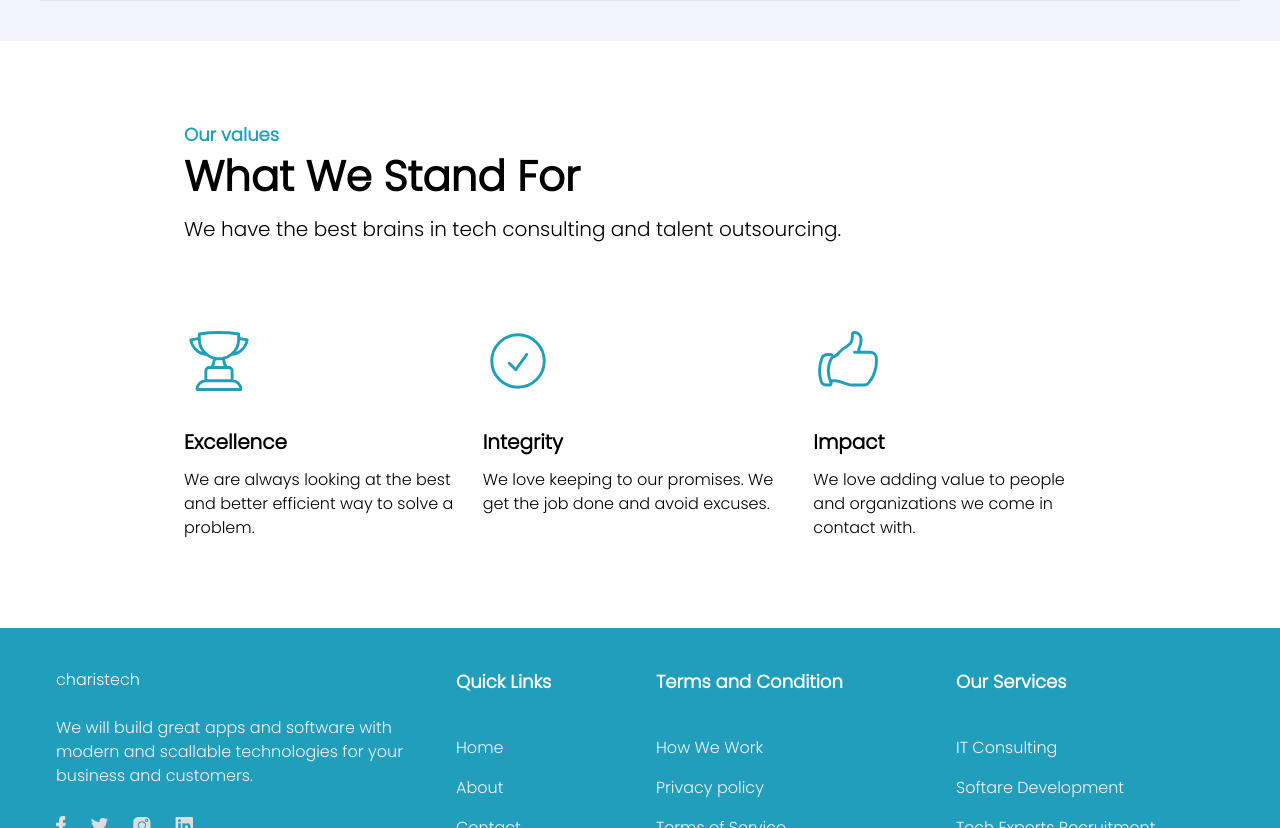
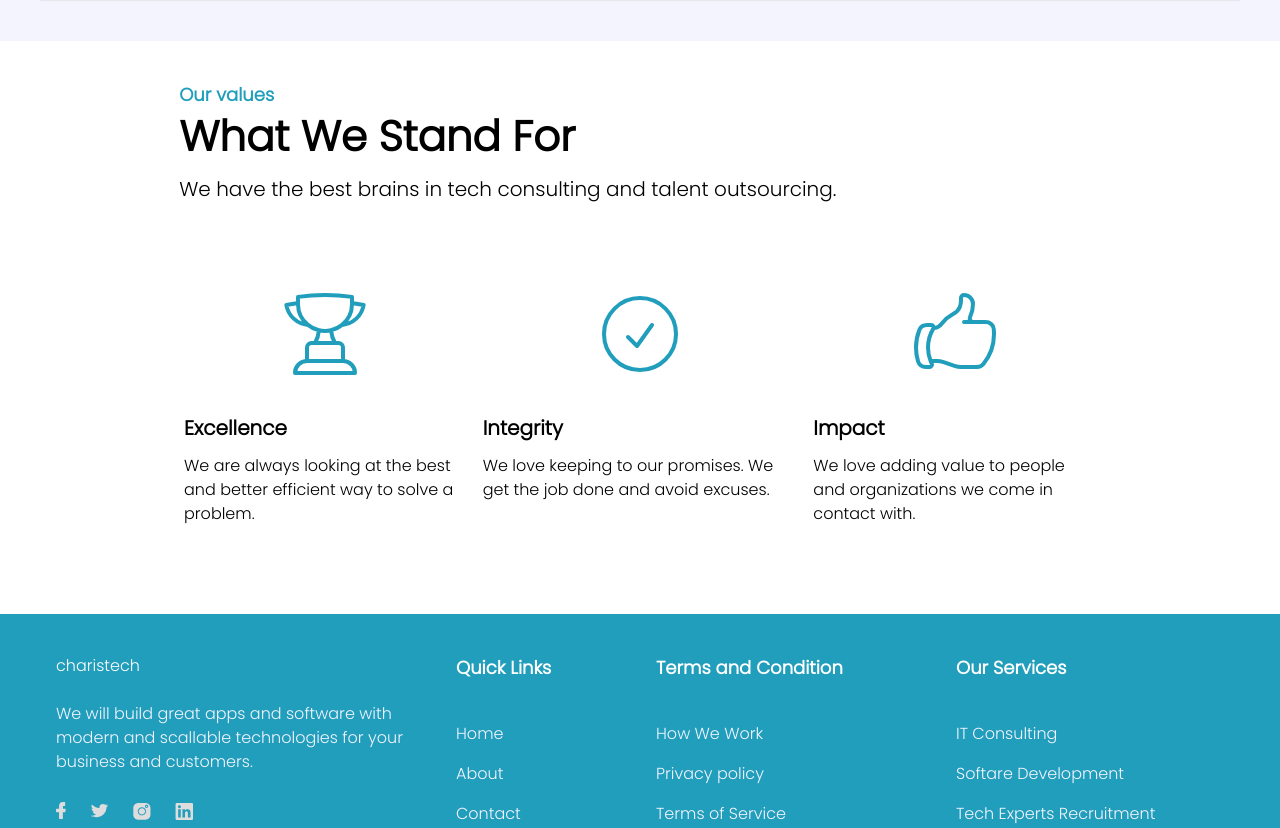
Before and after one commit to Adedamola-Adeyemo/charistech, a website: page about.html in a window 1280 px wide. Shown: the part 840-1668 px from the top of the page. Drawn offline with nearby package versions, Linux system fonts and the light colour scheme.

```diff
--- a/about.html
+++ b/about.html
@@ -212,10 +212,10 @@
           </div>
         </div>
       </div>
-    </section>
+    </section class="p-10">
     <!-- ====== About Section End -->
-          <div class="w-full pt-10 px-10 pb-0">
-            <div class="text-center w-[80%] md:p-10 md:pl-[12%] md:text-left">
+          <div class="w-full">
+            <div class="text-center p-10 md:pl-[14%] md:text-left">
               <span class="mb-2 block text-lg font-semibold text-charisBlue">
                 Our values
               </span>
@@ -234,11 +234,11 @@
         </div>
 
         <!--Core values-->
-        <div class="flex flex-wrap p-10 w-[80%] mx-auto justify-center">
+        <div class="flex flex-wrap text-center md:text-left p-10 w-full md:w-[80%] mx-auto justify-center">
           <div class="w-full px-4  md:w-1/3">
             <div class="wow fadeInUp group mb-12 bg-white" data-wow-delay=".1s">
               <div
-                class="relative z-10 mb-8 flex h-[70px] w-[70px] items-center justify-center rounded-2xl bg-primary"
+                class="relative z-10 mb-8 flex items-center justify-center md:justify-left rounded-2xl bg-primary"
               >
                 <span
                   class="absolute top-0 left-0 z-[-1] mb-8 flex h-[70px] w-[70px] rotate-[25deg] items-center justify-center rounded-2xl bg-primary bg-opacity-20 duration-300 group-hover:rotate-45"
@@ -265,7 +265,7 @@
               data-wow-delay=".15s"
             >
               <div
-                class="relative z-10 mb-8 flex h-[70px] w-[70px] items-center justify-center rounded-2xl bg-primary"
+                class="relative z-10 mb-8 flex items-center justify-center md:justify-left rounded-2xl bg-primary"
               >
                 <span
                   class="absolute top-0 left-0 z-[-1] mb-8 flex h-[70px] w-[70px] rotate-[25deg] items-center justify-center rounded-2xl bg-primary bg-opacity-20 duration-300 group-hover:rotate-45"
@@ -286,11 +286,9 @@
           <div class="w-full px-4 md:w-1/3">
             <div class="wow fadeInUp group mb-12 bg-white" data-wow-delay=".2s">
               <div
-                class="relative z-10 mb-8 flex h-[70px] w-[70px] items-center justify-center rounded-2xl bg-primary"
+                class="relative z-10 mb-8 flex items-center justify-center md:justify-left"
               >
-                <span
-                  class="absolute top-0 left-0 z-[-1] mb-8 flex h-[70px] w-[70px] rotate-[25deg] items-center justify-center rounded-2xl bg-primary bg-opacity-20 duration-300 group-hover:rotate-45"
-                ></span>
+
                 <svg xmlns="http://www.w3.org/2000/svg" fill="none" viewBox="0 0 24 24" stroke-width="1" stroke="#219ebc" class="w-24 h-24">
                   <path stroke-linecap="round" stroke-linejoin="round" d="M6.633 10.5c.806 0 1.533-.446 2.031-1.08a9.041 9.041 0 012.861-2.4c.723-.384 1.35-.956 1.653-1.715a4.498 4.498 0 00.322-1.672V3a.75.75 0 01.75-.75A2.25 2.25 0 0116.5 4.5c0 1.152-.26 2.243-.723 3.218-.266.558.107 1.282.725 1.282h3.126c1.026 0 1.945.694 2.054 1.715.045.422.068.85.068 1.285a11.95 11.95 0 01-2.649 7.521c-.388.482-.987.729-1.605.729H13.48c-.483 0-.964-.078-1.423-.23l-3.114-1.04a4.501 4.501 0 00-1.423-.23H5.904M14.25 9h2.25M5.904 18.75c.083.205.173.405.27.602.197.4-.078.898-.523.898h-.908c-.889 0-1.713-.518-1.972-1.368a12 12 0 01-.521-3.507c0-1.553.295-3.036.831-4.398C3.387 10.203 4.167 9.75 5 9.75h1.053c.472 0 .745.556.5.96a8.958 8.958 0 00-1.302 4.665c0 1.194.232 2.333.654 3.375z" />
                 </svg>
```
Also changed, not shown: services.html (+1 -1 lines), css/main.css.
